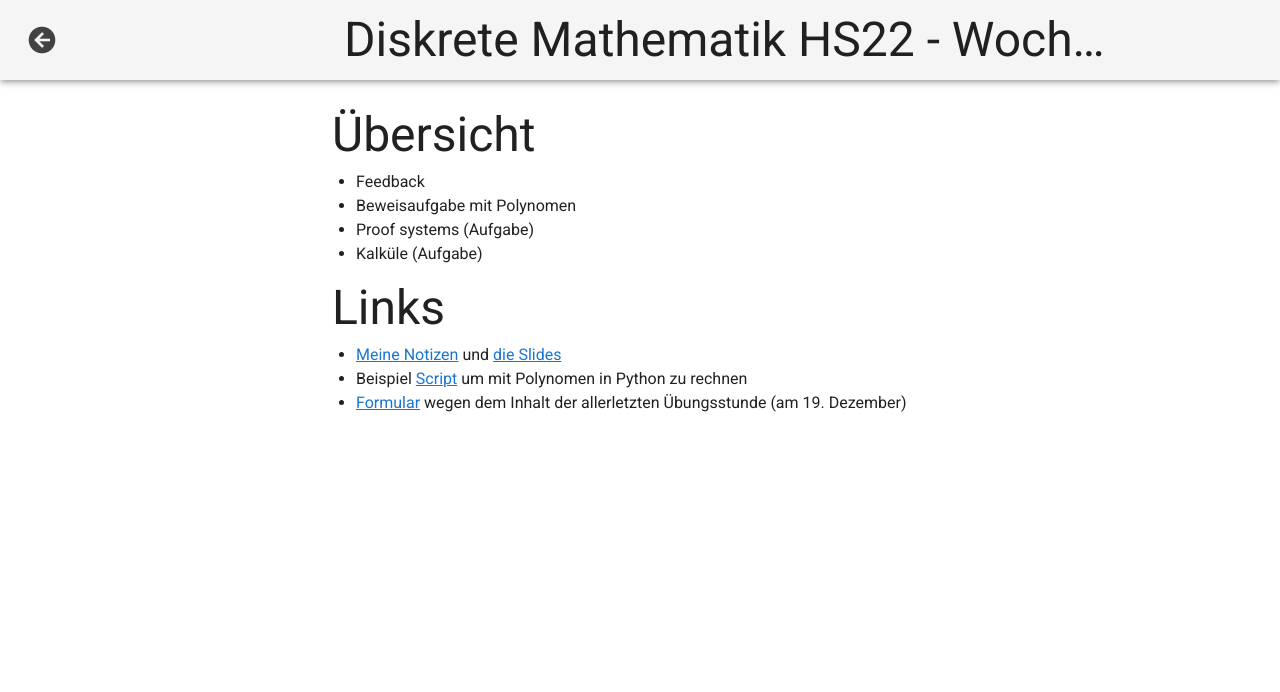
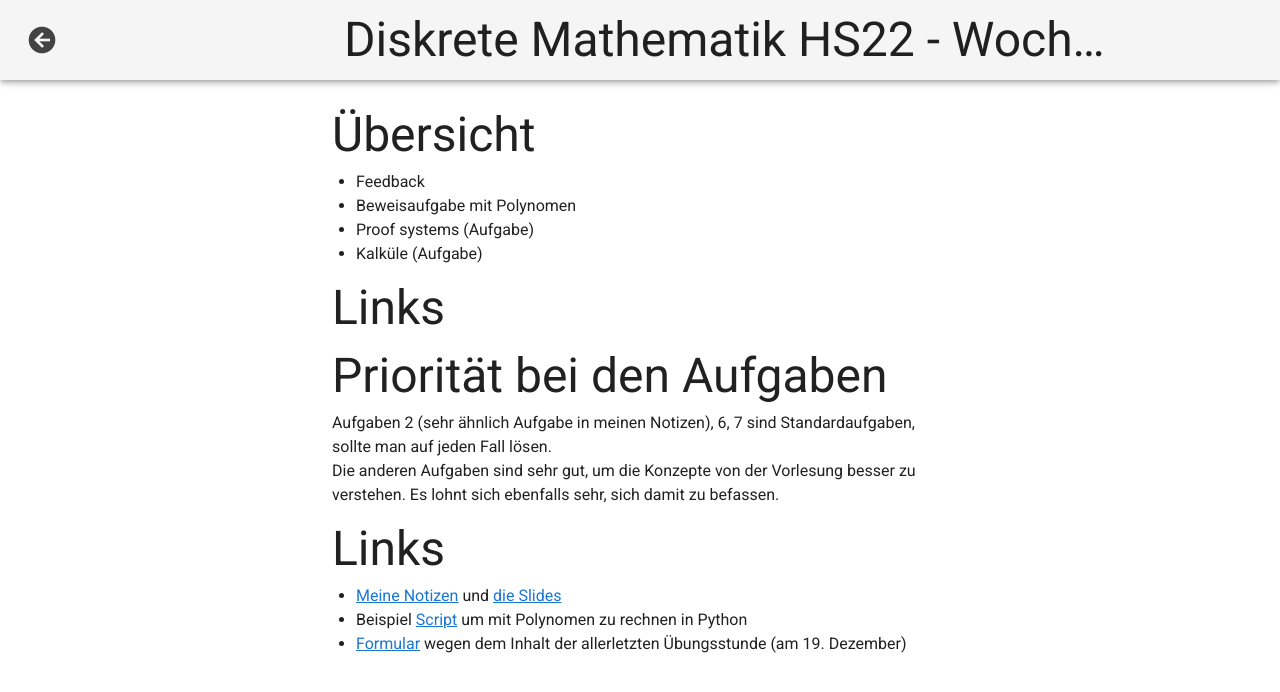
Before and after one commit to HumbleCatcher/eth-homepage, a Nuxt app: page /dm2022/week/11 in a window 1280 px wide. Shown: the top 692 px of the page. Built offline with nearby package versions, Linux system fonts and the light colour scheme.

Commit message:
add recommendation for exercises

```diff
--- a/pages/dm2022/week/11.vue
+++ b/pages/dm2022/week/11.vue
@@ -8,6 +8,12 @@
       <li>Kalküle (Aufgabe)</li>
     </ul>
     <h3>Links</h3>
+    <h3>Priorität bei den Aufgaben</h3>
+    Aufgaben 2 (sehr ähnlich Aufgabe in meinen Notizen), 6, 7 sind
+    Standardaufgaben, sollte man auf jeden Fall lösen. <br />
+    Die anderen Aufgaben sind sehr gut, um die Konzepte von der Vorlesung besser
+    zu verstehen. Es lohnt sich ebenfalls sehr, sich damit zu befassen.
+    <h3>Links</h3>
     <ul>
       <li>
         <a :href="$static('/dm2022/week11/notes.pdf')">Meine Notizen</a> und
@@ -16,7 +22,7 @@
       <li>
         Beispiel
         <a :href="$static('/dm2022/week11/calculation.py')">Script</a> um mit
-        Polynomen in Python zu rechnen
+        Polynomen zu rechnen in Python
       </li>
       <li>
         <a href="https://forms.gle/AYJmwPzzcWRLeBye7">Formular</a> wegen dem
```
